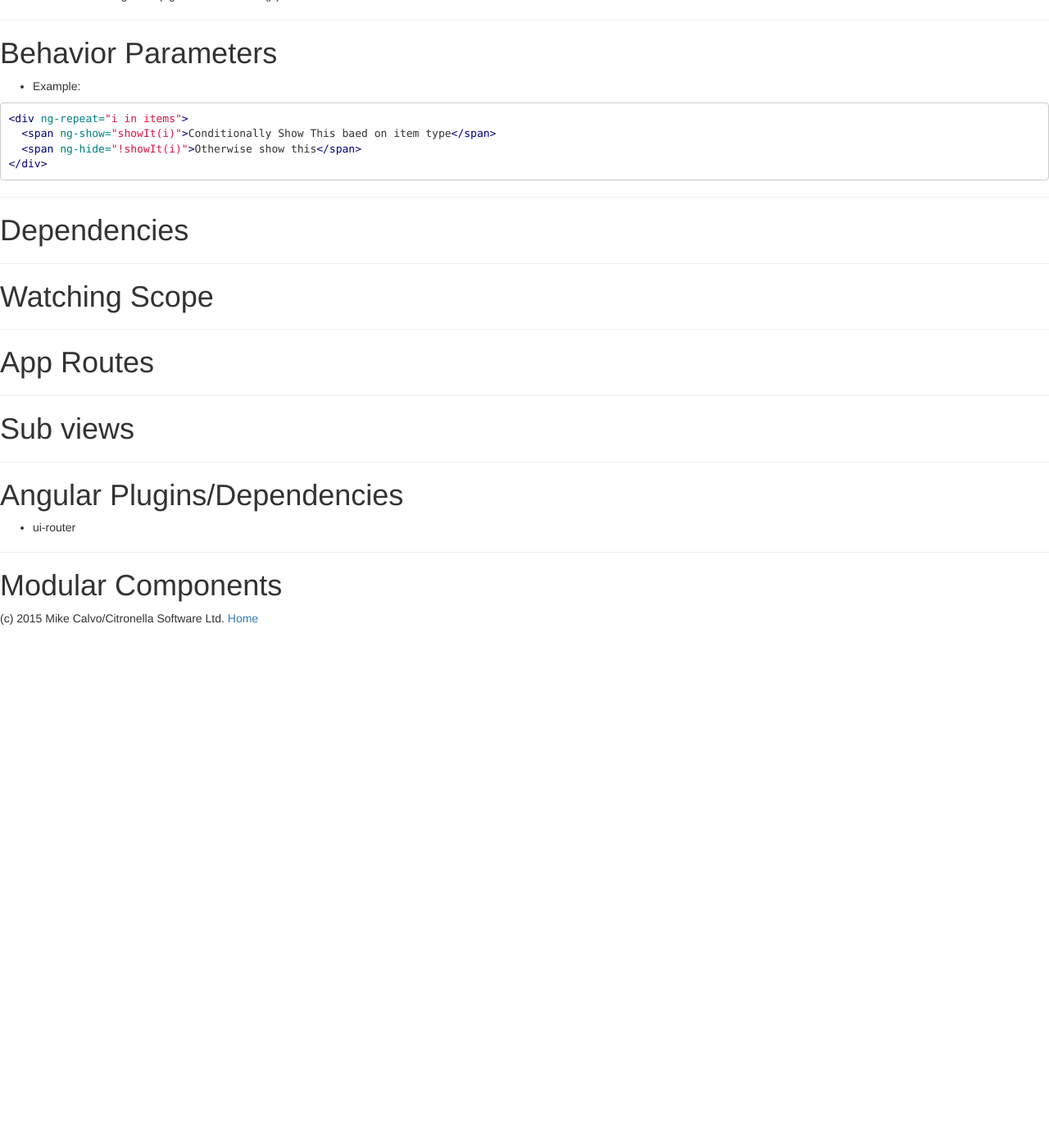
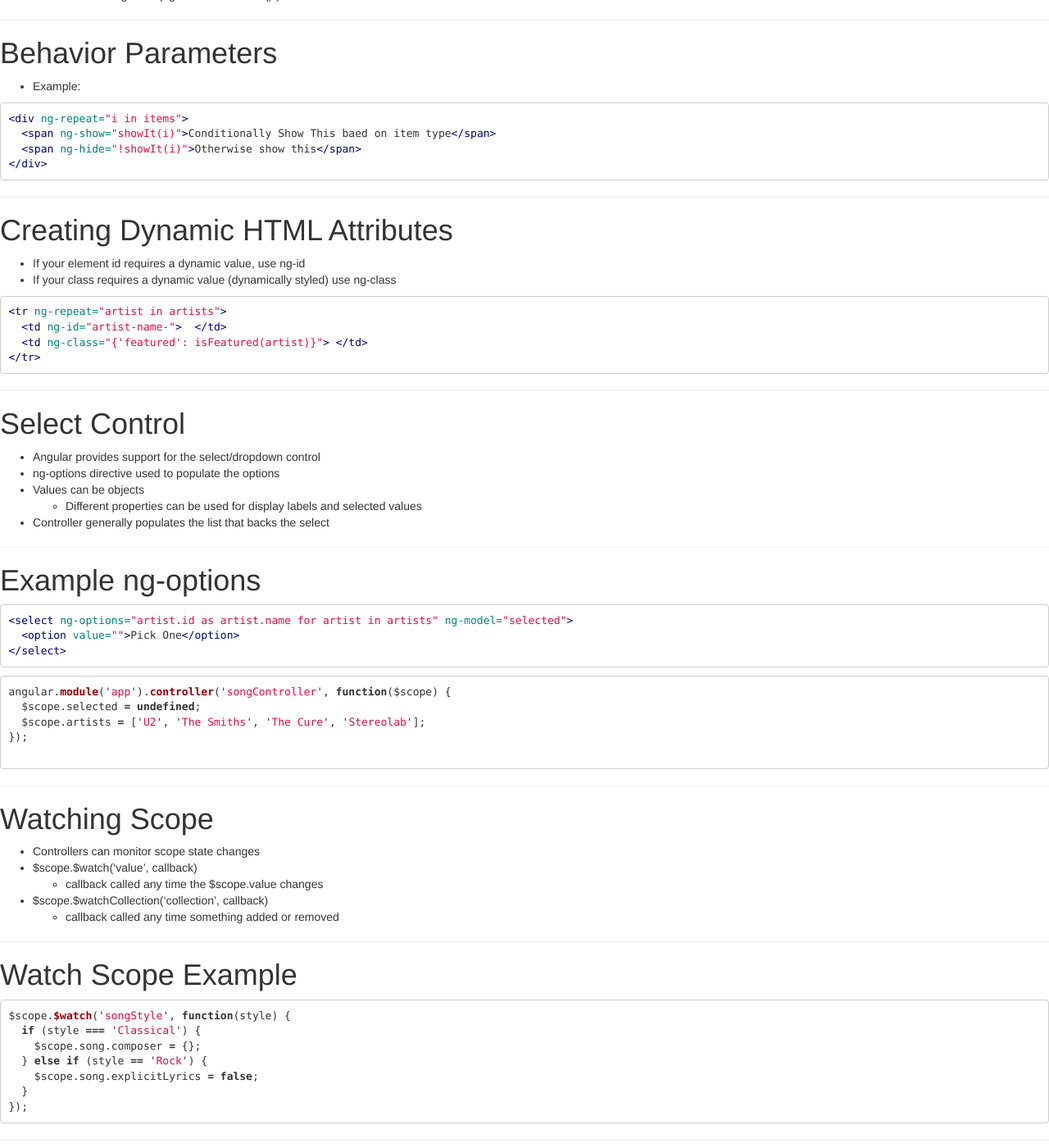
Before and after one commit to mikecalvo/mikecalvo.github.io, a Jekyll site: the page built from msse/notes/ng_controllers/index.md, in a window 1280 px wide and 1400 px high, scrolled down 4906 px. Shown: the whole window at 82% size. Built offline with Jekyll 4.4.1, drawn with Linux system fonts in a browser that asks for light colours; before the commit the page ends 5670 px from its top, so only the background shows below that; some of the changed text lies outside the part shown.

Commit message:
added a slew of files

````diff
--- a/msse/notes/ng_controllers/index.md
+++ b/msse/notes/ng_controllers/index.md
@@ -246,20 +246,94 @@ $scope.savePlay = function() {
 ```
 
 ---
-# Dependencies
+# Creating Dynamic HTML Attributes
+- If your element id requires a dynamic value, use ng-id
+- If your class requires a dynamic value (dynamically styled) use ng-class
+
+``` html
+<tr ng-repeat="artist in artists">
+  <td ng-id="artist-name-{{ artist.id }}"> {{ artist.name }} </td>
+  <td ng-class="{'featured': isFeatured(artist)}"> {{ artist.status }}</td>
+</tr>
+```
+
+---
+# Select Control
+- Angular provides support for the select/dropdown control
+- ng-options directive used to populate the options
+- Values can be objects
+  - Different properties can be used for display labels and selected values
+- Controller generally populates the list that backs the select
+
+---
+# Example ng-options
+
+``` html
+<select ng-options="artist.id as artist.name for artist in artists" ng-model="selected">
+  <option value="">Pick One</option>
+</select>
+```
+
+``` javascript
+angular.module('app').controller('songController', function($scope) {
+  $scope.selected = undefined;
+  $scope.artists = ['U2', 'The Smiths', 'The Cure', 'Stereolab'];
+});
+
+```
 
 ---
 # Watching Scope
+- Controllers can monitor scope state changes
+- $scope.$watch('value', callback)
+  - callback called any time the $scope.value changes
+- $scope.$watchCollection('collection', callback)
+  - callback called any time something added or removed
 
 ---
-# App Routes
+# Watch Scope Example
+
+``` javascript
+$scope.$watch('songStyle', function(style) {
+  if (style === 'Classical') {
+    $scope.song.composer = {};
+  } else if (style == 'Rock') {
+    $scope.song.explicitLyrics = false;
+  }
+});
+```
 
 ---
-# Sub views
+
+# Angular Opinions
+- Controllers and views have specific functions
+- They should be used for specific things and only those specific things
+- What are they?
 
 ---
-# Angular Plugins/Dependencies
-- ui-router
+# Controllers Should
+- Initialize the scope
+- Contain functionality required by the view to present the model
+- Contain functionality to update the scope based on user interaction
 
 ---
-# Modular Components
+# Controllers Should Not
+- Manipulate the DOM
+- Persist data
+- Manipulate data outside the scope
+
+---
+# Views Should
+- Contain markup required to present data to the user
+- Contain minimal amounts of logic relating to the presentation of the data
+
+---
+# Views Should Not
+- Contain any complex logic
+- Contain any logic that alters the model
+
+---
+# Summary
+- Controllers provide data and functionality to views
+- Views are HTML-based UI with special angular attributes called directives
+- The Views and Controllers share data via the scope
````
Also changed, not shown: msse/notes/ng_bootstrap/index.md (added, +84 -0 lines), msse/notes/ng_directives/index.md (added, +8 -0 lines), msse/notes/ng_filter/index.md (added, +8 -0 lines), msse/notes/ng_rest/index.md (+14 -0 lines), msse/notes/ng_routing/index.md (added, +8 -0 lines), msse/notes/ng_validation/index.md (added, +50 -0 lines), msse/notes/node/index.md (+2 -2 lines), msse/topics/index.md (+3 -3 lines).
